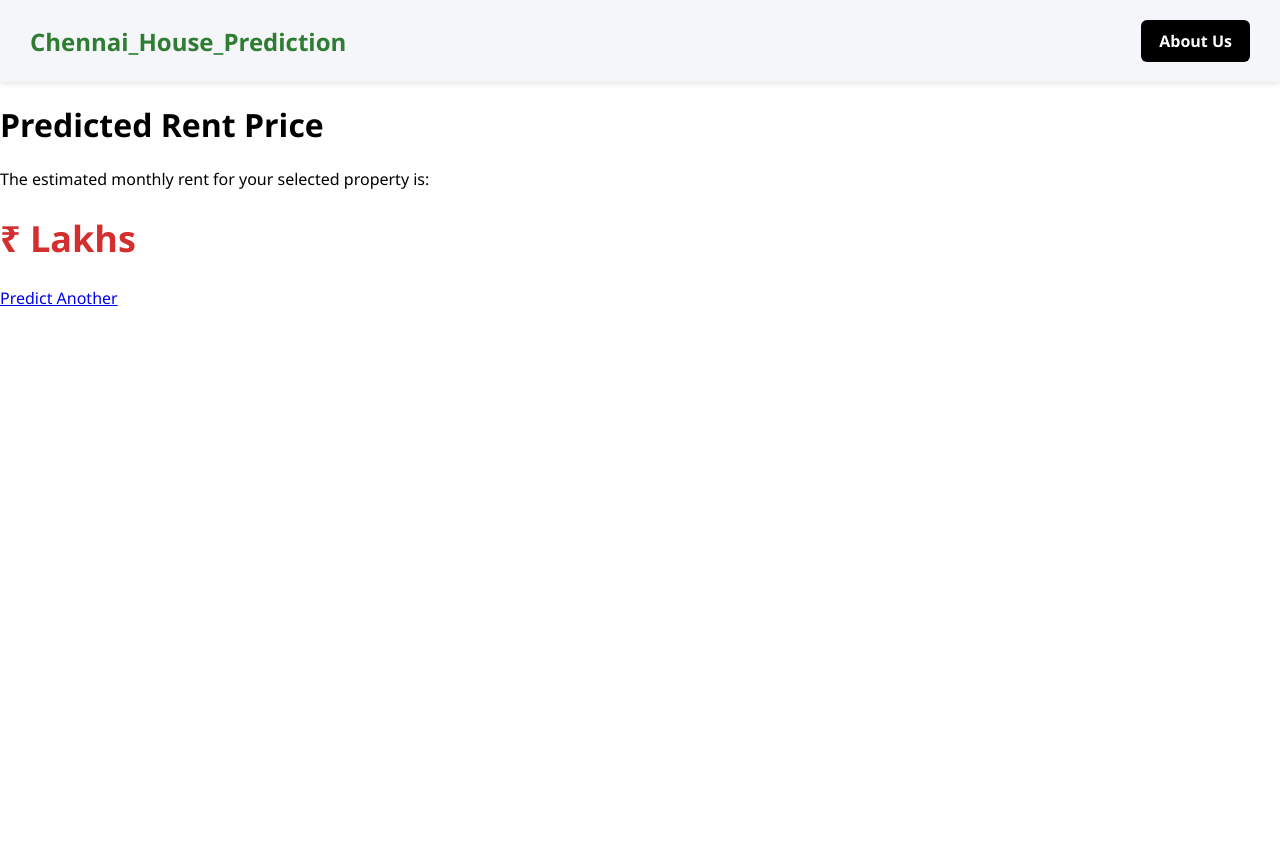
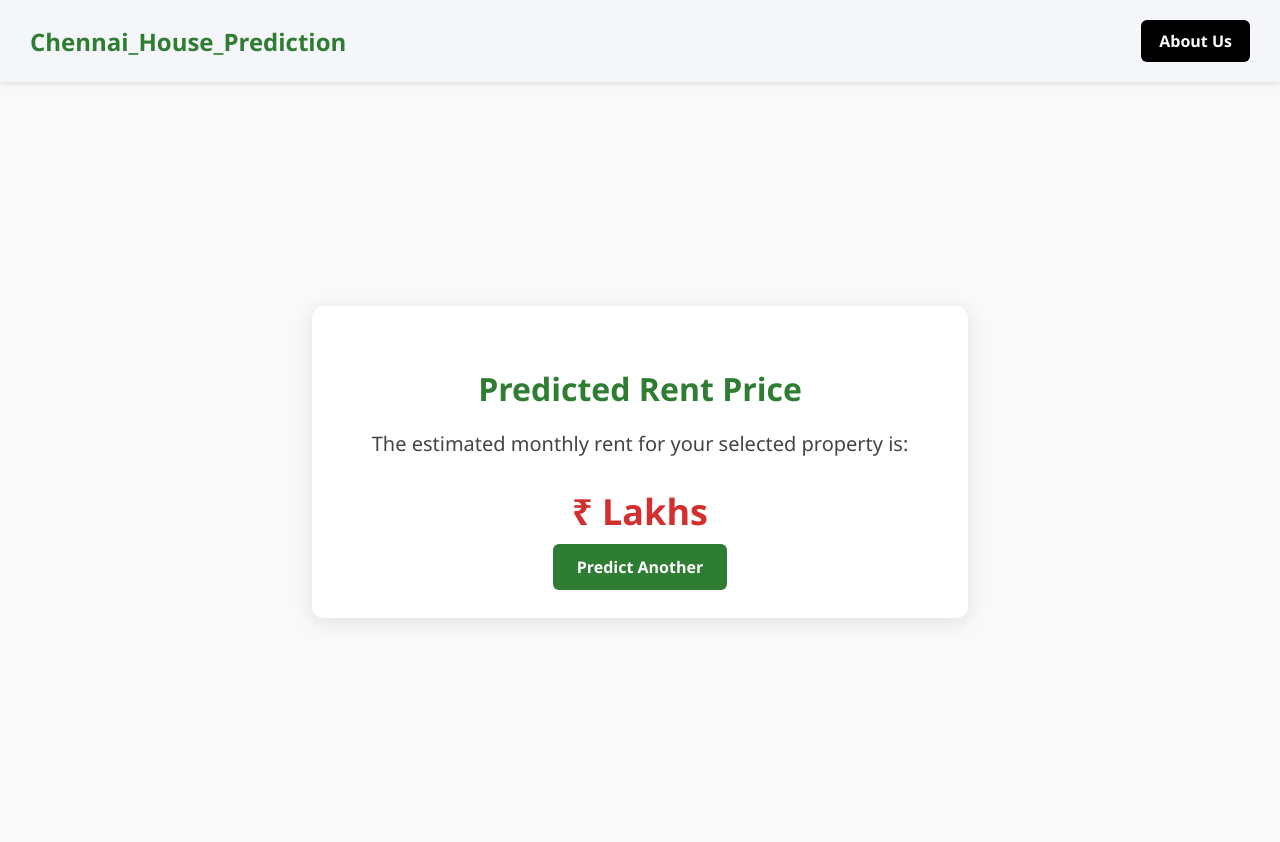
Before and after one commit to shrimathiravi07/Chennai-House-Rent-Price-Prediction, a Flask app: template templates/result.html in a window 1280 px wide. Before the commit the page ends 306 px from the top, so only its background shows below. Run offline with Flask 3, Linux system fonts and the light colour scheme; the template is opened without the code that fills it, so the values that code supplies are empty; parts of the project's set-up code (start-up, migrations or seed data) failed here and were passed over.

Commit message:
stylesheet  updated

```diff
--- a/static/about.css
+++ b/static/about.css
@@ -46,15 +46,7 @@
     font-weight: bold;
   }
 
-  .hero {
-    background-image: url("{{ url_for('static', filename='img/maa.png') }}");
-    background-repeat: no-repeat;
-    background-size: cover;
-    background-position: center;
-    height: 100vh;
-    position: relative;
-    filter: blur(2px);
-  }
+
  .contact-btn {
     background-color: #000;
     color: white;
--- a/static/result.css
+++ b/static/result.css
@@ -0,0 +1,115 @@
+body {
+    margin: 0;
+    font-family: 'Segoe UI', Tahoma, Geneva, Verdana, sans-serif;
+
+  }
+
+  .navbar {
+    display: flex;
+    justify-content: space-between;
+    align-items: center;
+    background-color: #f5f6fa;
+    padding: 20px 30px;
+    box-shadow: 0 2px 6px rgba(0,0,0,0.1);
+  }
+
+  .navbar .logo {
+    font-size: 24px;
+    font-weight: bold;
+    color: #2e7d32;
+  }
+
+  .navbar ul {
+    list-style: none;
+    display: flex;
+    gap: 25px;
+    margin: 0;
+    padding: 0;
+  }
+
+  .navbar ul li {
+    position: relative;
+  }
+
+  .navbar ul li a {
+    text-decoration: none;
+    color: #333;
+    font-weight: 500;
+  }
+
+  .navbar .contact-btn {
+    background-color: #000;
+    color: white;
+    padding: 10px 18px;
+    border-radius: 6px;
+    text-decoration: none;
+    font-weight: bold;
+  }
+
+
+ .contact-btn {
+    background-color: #000;
+    color: white;
+    padding: 10px 18px;
+    border-radius: 6px;
+    text-decoration: none;
+    font-weight: bold;
+}
+  body {
+    margin: 0;
+    font-family: 'Segoe UI', Tahoma, Geneva, Verdana, sans-serif;
+    background-color: #f9f9f9;
+  }
+
+  .result-navbar {
+    display: flex;
+    justify-content: space-between;
+    align-items: center;
+    padding: 20px 40px;
+    background-color: #2e7d32;
+    color: white;
+    box-shadow: 0 2px 6px rgba(0,0,0,0.2);
+  }
+
+  .result-navbar .logo {
+    font-size: 22px;
+    font-weight: bold;
+  }
+
+  .result-container {
+    display: flex;
+    justify-content: center;
+    align-items: center;
+    height: calc(100vh - 80px);
+    text-align: center;
+    padding: 20px;
+  }
+
+  .result-card {
+    background-color: white;
+    border-radius: 12px;
+    padding: 40px 60px;
+    box-shadow: 0 4px 20px rgba(0,0,0,0.1);
+    max-width: 600px;
+  }
+
+  .result-card h1 {
+    color: #2e7d32;
+    font-size: 32px;
+    margin-bottom: 20px;
+  }
+
+  .result-card p {
+    font-size: 20px;
+    color: #444;
+    margin-bottom: 30px;
+  }
+
+  .result-card a {
+    background-color: #2e7d32;
+    color: white;
+    padding: 12px 24px;
+    border-radius: 6px;
+    text-decoration: none;
+    font-weight: bold;
+  }
```
Also changed, not shown: static/style.css (added).
